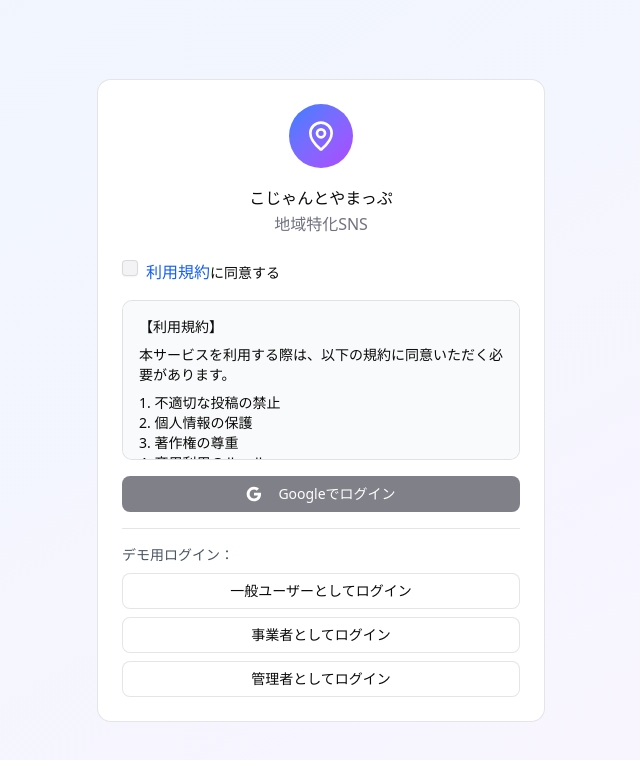
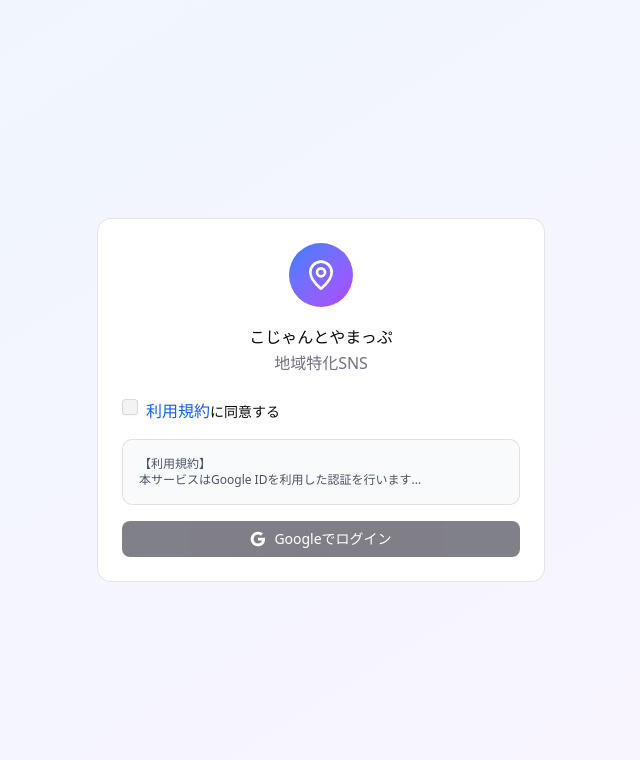
Before and after one commit to Kawaguchi-Tomoya/front, a React (Vite) app in the folder kojan-map/sofuko_UI/: page / in a window 1280 px wide. Both pictures are taken after a click on the button "利用規約". Shown: the top 760 px of the page, without its empty margins (319-959 px from the left). Built offline with nearby package versions, Linux system fonts and the light colour scheme.

Commit message:
docs:LoginScreen.tsx　あってるかわからない

```diff
--- a/kojan-map/sofuko_UI/src/components/LoginScreen.tsx
+++ b/kojan-map/sofuko_UI/src/components/LoginScreen.tsx
@@ -2,25 +2,54 @@ import { Button } from './ui/button';
 import { Card, CardContent, CardDescription, CardHeader, CardTitle } from './ui/card';
 import { Checkbox } from './ui/checkbox';
 import { useState } from 'react';
-import { MapPin } from 'lucide-react';
+import { MapPin, User, Building2, Loader2 } from 'lucide-react';
 
 type UserRole = 'general' | 'business' | 'admin';
 
 interface LoginScreenProps {
-  onLogin: (role: UserRole) => void;
+  // ログイン成功時に Google ID と 選択した役割 を親コンポーネントに渡す
+  onLogin: (role: UserRole, googleId: string) => void;
 }
 
 export function LoginScreen({ onLogin }: LoginScreenProps) {
   const [agreedToTerms, setAgreedToTerms] = useState(false);
   const [showTerms, setShowTerms] = useState(false);
+  const [isSelectingRole, setIsSelectingRole] = useState(false);
+  const [isLoading, setIsLoading] = useState(false);
 
-  const handleGoogleLogin = () => {
+  // 取得した Google ID を一時保存
+  const [googleId, setGoogleId] = useState<string | null>(null);
+
+  const handleGoogleLoginClick = async () => {
     if (!agreedToTerms) {
       alert('利用規約に同意してください');
       return;
     }
-    // デモ用：一般ユーザーとしてログイン
-    onLogin('general');
+
+    setIsLoading(true);
+    try {
+      // --- フロントエンドでの Google ID 取得処理のイメージ ---
+      // const response = await window.google.accounts.id.prompt();
+      // もしくは Firebase の場合は user.uid
+
+      // デモ用：1秒後に一意の識別子を取得したと仮定
+      await new Promise(resolve => setTimeout(resolve, 1000));
+      const mockGoogleId = "user_google_123456789";
+
+      setGoogleId(mockGoogleId);
+      setIsSelectingRole(true); // ID取得成功後に役割選択へ
+    } catch (error) {
+      console.error("Auth Error:", error);
+      alert("Google認証に失敗しました");
+    } finally {
+      setIsLoading(false);
+    }
+  };
+
+  const handleRoleSelect = (role: UserRole) => {
+    if (googleId) {
+      onLogin(role, googleId);
+    }
   };
 
   return (
@@ -35,18 +64,22 @@ export function LoginScreen({ onLogin }: LoginScreenProps) {
           <CardTitle>こじゃんとやまっぷ</CardTitle>
           <CardDescription>地域特化SNS</CardDescription>
         </CardHeader>
+
         <CardContent className="space-y-4">
+          {!isSelectingRole ? (
+            /* ステップ1: 利用規約同意 & Google認証 */
+            <div className="space-y-4">
               <div className="flex items-start space-x-2">
                 <Checkbox
                   id="terms"
                   checked={agreedToTerms}
                   onCheckedChange={(checked) => setAgreedToTerms(checked as boolean)}
                 />
-            <label htmlFor="terms" className="text-sm leading-none peer-disabled:cursor-not-allowed peer-disabled:opacity-70">
+                <label htmlFor="terms" className="text-sm leading-none cursor-pointer">
                   <button
                     type="button"
                     onClick={() => setShowTerms(!showTerms)}
-                className="text-blue-600 hover:underline"
+                    className="text-blue-600 hover:underline font-medium"
                   >
                     利用規約
                   </button>
@@ -55,59 +88,67 @@ export function LoginScreen({ onLogin }: LoginScreenProps) {
               </div>
 
               {showTerms && (
-            <div className="border rounded-lg p-4 bg-gray-50 max-h-40 overflow-y-auto text-sm">
-              <p>【利用規約】</p>
-              <p className="mt-2">本サービスを利用する際は、以下の規約に同意いただく必要があります。</p>
-              <p className="mt-2">1. 不適切な投稿の禁止</p>
-              <p>2. 個人情報の保護</p>
-              <p>3. 著作権の尊重</p>
-              <p>4. 商用利用のルール</p>
-              <p className="mt-2">詳細は運営にお問い合わせください。</p>
+                <div className="border rounded-lg p-4 bg-gray-50 max-h-40 overflow-y-auto text-xs text-gray-600 animate-in fade-in">
+                  <p className="font-bold">【利用規約】</p>
+                  <p>本サービスはGoogle IDを利用した認証を行います...</p>
                 </div>
               )}
 
               <Button
-            onClick={handleGoogleLogin}
+                onClick={handleGoogleLoginClick}
                 className="w-full"
-            disabled={!agreedToTerms}
+                disabled={!agreedToTerms || isLoading}
               >
+                {isLoading ? (
+                  <Loader2 className="w-5 h-5 animate-spin" />
+                ) : (
+                  <span className="flex items-center">
+                    <GoogleIcon />
+                    Googleでログイン
+                  </span>
+                )}
+              </Button>
+            </div>
+          ) : (
+            /* ステップ2: 認証済みユーザーの役割選択 */
+            <div className="space-y-4 text-center animate-in slide-in-from-bottom-4 duration-500">
+              <p className="text-sm font-bold text-gray-700">認証が完了しました</p>
+              <p className="text-xs text-gray-500 mb-4">登録するアカウント種別を選択してください</p>
+
+              <div className="grid grid-cols-2 gap-4">
+                <Button
+                  variant="outline"
+                  className="h-28 flex flex-col space-y-2 border-2 hover:border-blue-500"
+                  onClick={() => handleRoleSelect('general')}
+                >
+                  <User className="w-8 h-8 text-blue-500" />
+                  <span>一般会員</span>
+                </Button>
+                <Button
+                  variant="outline"
+                  className="h-28 flex flex-col space-y-2 border-2 hover:border-purple-500"
+                  onClick={() => handleRoleSelect('business')}
+                >
+                  <Building2 className="w-8 h-8 text-purple-500" />
+                  <span>事業者会員</span>
+                </Button>
+              </div>
+            </div>
+          )}
+        </CardContent>
+      </Card>
+    </div>
+  );
+}
+
+// アイコンをコンポーネント化してスッキリさせる
+function GoogleIcon() {
+  return (
     <svg className="w-5 h-5 mr-2" viewBox="0 0 24 24">
       <path fill="currentColor" d="M22.56 12.25c0-.78-.07-1.53-.2-2.25H12v4.26h5.92c-.26 1.37-1.04 2.53-2.21 3.31v2.77h3.57c2.08-1.92 3.28-4.74 3.28-8.09z"/>
       <path fill="currentColor" d="M12 23c2.97 0 5.46-.98 7.28-2.66l-3.57-2.77c-.98.66-2.23 1.06-3.71 1.06-2.86 0-5.29-1.93-6.16-4.53H2.18v2.84C3.99 20.53 7.7 23 12 23z"/>
       <path fill="currentColor" d="M5.84 14.09c-.22-.66-.35-1.36-.35-2.09s.13-1.43.35-2.09V7.07H2.18C1.43 8.55 1 10.22 1 12s.43 3.45 1.18 4.93l2.85-2.22.81-.62z"/>
       <path fill="currentColor" d="M12 5.38c1.62 0 3.06.56 4.21 1.64l3.15-3.15C17.45 2.09 14.97 1 12 1 7.7 1 3.99 3.47 2.18 7.07l3.66 2.84c.87-2.6 3.3-4.53 6.16-4.53z"/>
     </svg>
-            Googleでログイン
-          </Button>
-
-          <div className="pt-4 border-t">
-            <p className="text-sm text-gray-600 mb-2">デモ用ログイン：</p>
-            <div className="space-y-2">
-              <Button
-                onClick={() => onLogin('general')}
-                variant="outline"
-                className="w-full"
-              >
-                一般ユーザーとしてログイン
-              </Button>
-              <Button
-                onClick={() => onLogin('business')}
-                variant="outline"
-                className="w-full"
-              >
-                事業者としてログイン
-              </Button>
-              <Button
-                onClick={() => onLogin('admin')}
-                variant="outline"
-                className="w-full"
-              >
-                管理者としてログイン
-              </Button>
-            </div>
-          </div>
-        </CardContent>
-      </Card>
-    </div>
   );
 }
```
Lines whose indentation alone changed are shown as unchanged.
